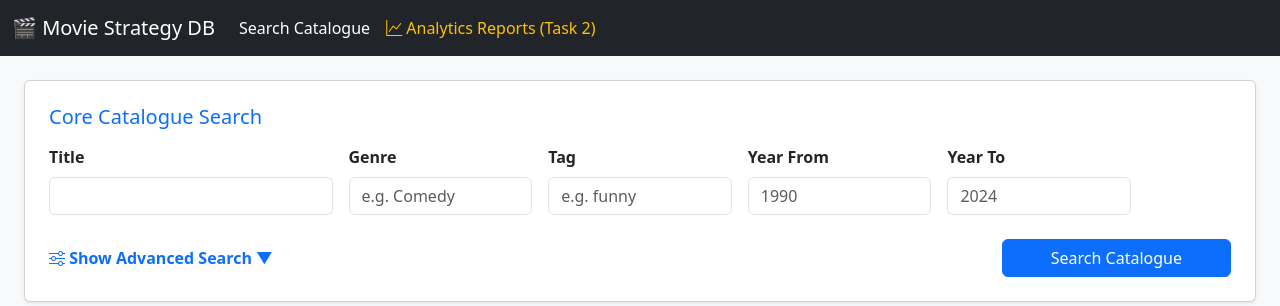
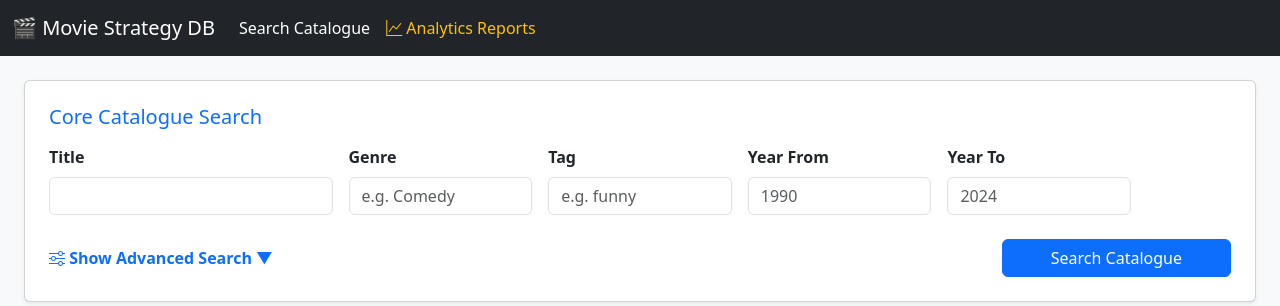
Before and after one commit to ianL123/COMP0022-database_project, a Flask app: page / in a window 1280 px wide. Shown: the top 306 px of the page. Run offline with Flask 3, Linux system fonts and the light colour scheme; data that the repository does not hold is empty.

Commit message:
completed task 2

```diff
--- a/templates/index.html
+++ b/templates/index.html
@@ -27,7 +27,7 @@
                     </li>
                     <li class="nav-item">
                         <a class="nav-link text-warning" href="/reports">
-                            <i class="bi bi-graph-up"></i> Analytics Reports (Task 2)
+                            <i class="bi bi-graph-up"></i> Analytics Reports
                         </a>
                     </li>
                 </ul>
--- a/templates/reports.html
+++ b/templates/reports.html
@@ -17,7 +17,7 @@
                     </li>
                     <li class="nav-item">
                         <a class="nav-link active text-warning" href="/reports">
-                            <i class="bi bi-graph-up"></i> Analytics Reports (Task 2)
+                            <i class="bi bi-graph-up"></i> Analytics Reports
                         </a>
                     </li>
                 </ul>
```
